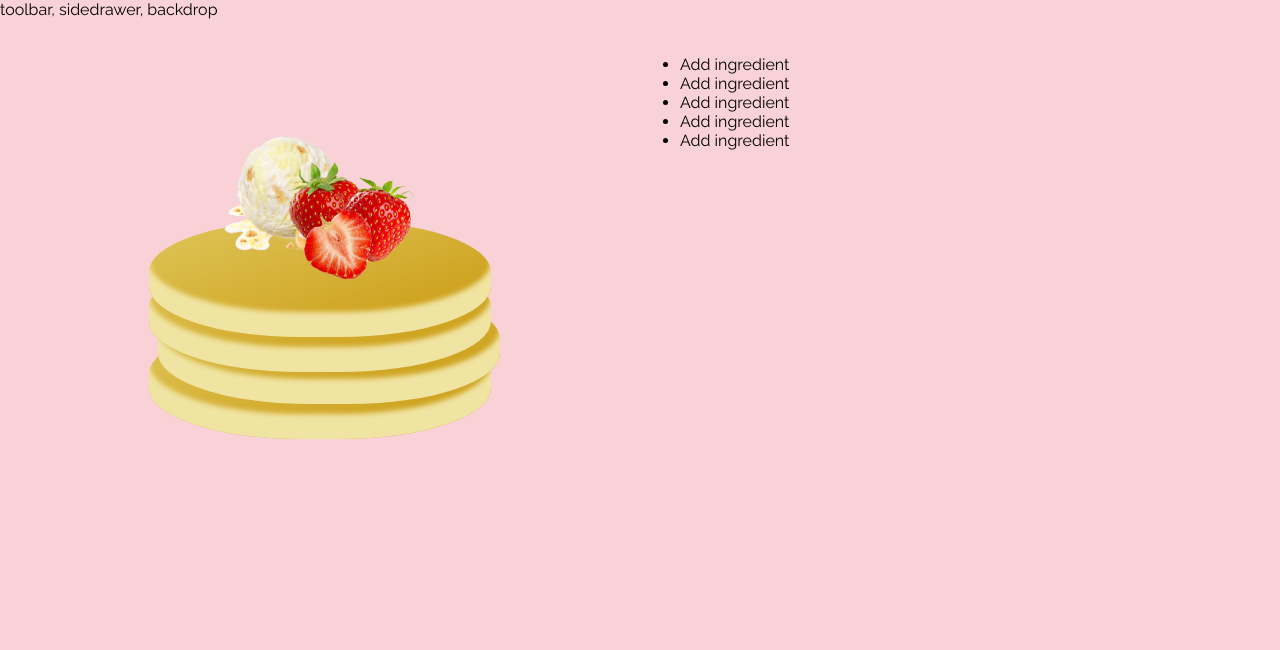
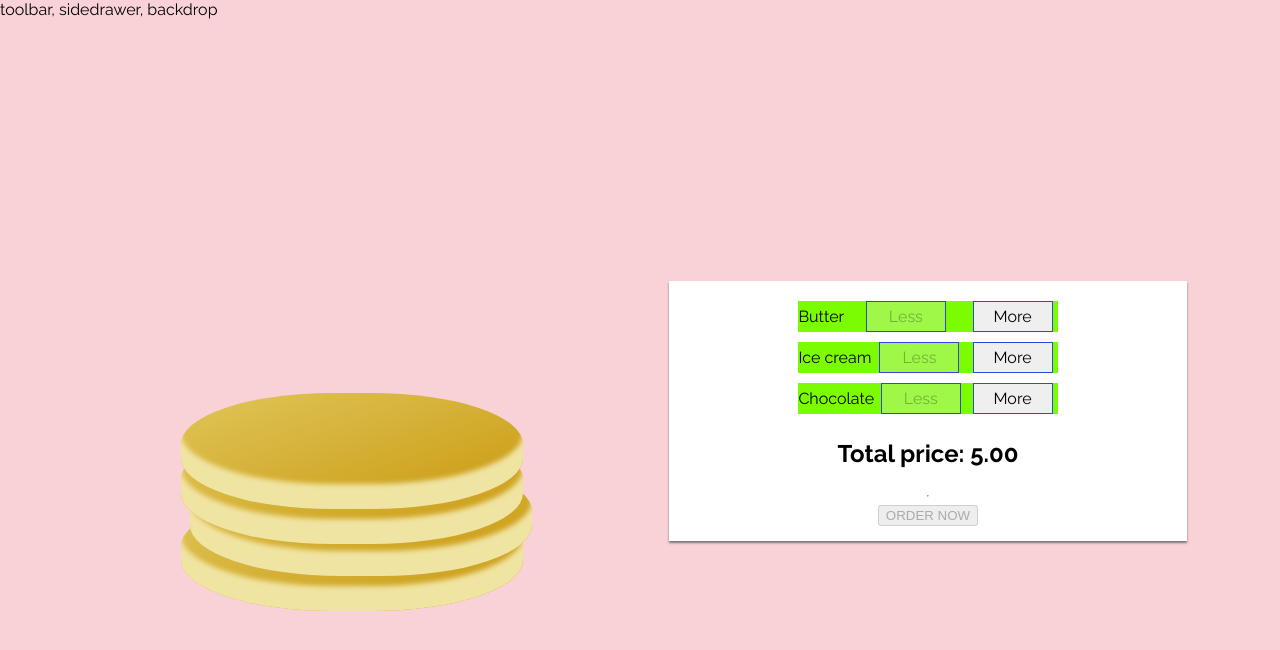
Before and after one commit to KasiaSobczyk/pancake-shop, a React (Create React App) app: page / in a window 1280 px wide. Shown: the top 650 px of the page. Built offline with nearby package versions, Linux system fonts and the light colour scheme.

Commit message:
add controls

```diff
--- a/src/components/Layout/Layout.module.css
+++ b/src/components/Layout/Layout.module.css
@@ -1,3 +1,6 @@
 .main {
-    margin-top: 20px;
+  width: 90%;
+  height: 90vh;
+  margin: 2rem auto;
+  display: flex;
 }
--- a/src/components/Pancake/Base/Base.module.css
+++ b/src/components/Pancake/Base/Base.module.css
@@ -14,15 +14,33 @@
 
 .Pancake {
   bottom: 0;
+  animation-delay: 0.5s;
 }
 
 .Pancake_1 {
   bottom: 2.2rem;
   left: 52%;
+  /* animation-delay: 1s; */
 }
 .Pancake_2 {
   bottom: 4.2rem;
+  /* animation: falling 2s; */
+  /* animation-fill-mode: backwards; */
+  /* animation-delay: 2s; */
 }
 .Pancake_3 {
   bottom: 6.4rem;
+  /* animation: falling 3s;
+  animation-fill-mode: none;
+  animation-delay: 3s; */
 }
+
+@keyframes falling {
+  0% {
+    bottom: 100%;
+    opacity: 0;
+  }
+  100% {
+    bottom: initial;
+  }
+}
--- /dev/null
+++ b/src/components/Pancake/Controls/Controls.js
@@ -0,0 +1,30 @@
+import React from 'react';
+import SingleControl from './SingleControl/SignleControl';
+import styles from './Controls.module.css';
+
+const products = [
+  { name: 'Butter', type: 'butter' },
+  { name: 'Ice cream', type: 'iceCream' },
+  { name: 'Chocolate', type: 'chocolate' },
+];
+
+const Controls = (props) => (
+  <div className={styles.control}>
+    {products.map((i) => (
+      <SingleControl
+        key={i.name}
+        isDisabled={props.disabled[i.type]}
+        name={i.name}
+        add={() => props.addNew(i.type)}
+        remove={() => props.removeOne(i.type)}
+      />
+    ))}
+    <h2>Total price: {props.price.toFixed(2)}</h2>
+    <hr />
+    <button type="button" disabled={!props.isPrepared}>
+      ORDER NOW
+    </button>
+  </div>
+);
+
+export default Controls;
--- /dev/null
+++ b/src/components/Pancake/Controls/Controls.module.css
@@ -0,0 +1,11 @@
+.control {
+    display: flex;
+    width: 90%;
+    margin: auto;
+    box-shadow: 0 2px 2px #777;
+    flex-direction: column;
+    padding: 15px 0;
+    background-color: #fff;
+    align-items: center;
+    min-height: 200px;
+}
--- /dev/null
+++ b/src/components/Pancake/Controls/SingleControl/SignleControl.js
@@ -0,0 +1,12 @@
+import React from 'react';
+import styles from './SingleControl.module.css';
+
+const SingleControl = (props) => (
+  <div className={styles.singleControl}>
+    <div className={styles.name}>{props.name}</div>
+    <button className={styles.less} onClick={props.remove} disabled={props.isDisabled}>Less</button>
+    <button className={styles.more} onClick={props.add}>More</button>
+  </div>
+);
+
+export default SingleControl;
--- /dev/null
+++ b/src/components/Pancake/Controls/SingleControl/SingleControl.module.css
@@ -0,0 +1,19 @@
+.singleControl {
+    width: 50%;
+    background-color: lawngreen;
+    display: flex;
+    justify-content: space-between;
+    align-items: center;
+    margin: 5px 0;
+}
+
+.singleControl button {
+    display: block;
+    font: inherit;
+    margin: 0 5px;
+    width: 80px;
+    padding: 5px;
+    cursor: pointer;
+    outline: none;
+    border: 1px solid #3244e2;
+}
--- a/src/components/Pancake/Pancake.js
+++ b/src/components/Pancake/Pancake.js
@@ -4,11 +4,19 @@ import AddIns from '../Pancake/Add-ins/Add-ins';
 import Base from '../Pancake/Base/Base';
 
 const pancake = (props) => {
-  const selectedIngredients = Object.keys(props.addIns).map((k) => {
-    return [...Array(props.addIns[k])].map((_, i) => {
-      return <AddIns key={k + 1} type={k} />;
-    });
-  });
+  let selectedIngredients = Object.keys(props.addIns)
+    .map((k) => {
+      return [...Array(props.addIns[k])].map((_, i) => {
+        return <AddIns key={k + i} type={k} />;
+      });
+    })
+    .reduce((prev, el) => {
+      return prev.concat(el);
+    }, []);
+  if(selectedIngredients === 0) {
+    return selectedIngredients = <h3>Add your ingredients!</h3>
+  }
+
   return (
     <div className={styles.Pancake}>
       <Base />
--- a/src/containers/PancakeCreator/PancakeCreator.js
+++ b/src/containers/PancakeCreator/PancakeCreator.js
@@ -3,31 +3,95 @@ import React, { Component } from 'react';
 import Aux from '../../hoc/react-aux';
 import Pancake from '../../components/Pancake/Pancake';
 import styles from './PancakeCreator.module.css';
+import Controls from '../../components/Pancake/Controls/Controls';
+
+const PRICES = {
+  chocolate: 2,
+  iceCream: 3,
+  butter: 1,
+  strawberry: 2,
+};
 
 class PancakeCreator extends Component {
   state = {
     addIns: {
-      // chocolate: 1,
-      iceCream: 1,
-      // butter: 1,
-      strawberry: 1,
+      chocolate: 0,
+      iceCream: 0,
+      butter: 0,
+      strawberry: 0,
     },
+    isPrepared: false,
+    totalPrice: 5,
   };
+
+  addProductHandler = (type) => {
+    const ingredients = this.state.addIns[type];
+    const amount = ingredients + 1;
+    const updatedState = {
+      ...this.state.addIns,
+    };
+    updatedState[type] = amount;
+    const price = PRICES[type];
+    const oldValue = this.state.totalPrice;
+    const multiplyPrice = oldValue + price;
+    this.setState({
+      addIns: updatedState,
+      totalPrice: multiplyPrice,
+    });
+    this.updateOrder(updatedState);
+  };
+
+  removeProductHandler = (type) => {
+    const ingredients = this.state.addIns[type];
+    if (ingredients === 0) {
+      return;
+    }
+    const amount = ingredients - 1;
+    const updatedState = {
+      ...this.state.addIns,
+    };
+    updatedState[type] = amount;
+    const price = PRICES[type];
+    const oldValue = this.state.totalPrice;
+    const multiplyPrice = oldValue - price;
+    this.setState({
+      addIns: updatedState,
+      totalPrice: multiplyPrice,
+    });
+    this.updateOrder(updatedState);
+  };
+
+  updateOrder(addIns) {
+    const summary = Object.keys(addIns)
+      .map((k) => {
+        return addIns[k];
+      })
+      .reduce((arr, el) => {
+        return arr + el;
+      }, 0);
+
+    this.setState({ isPrepared: summary > 0 });
+  }
+
   render() {
+    const isDisabled = { ...this.state.addIns };
+    for (let k in isDisabled) {
+      isDisabled[k] = isDisabled[k] === 0;
+    }
     return (
       <Aux>
-        <div className={styles.PancakeLayout}>
+        <div className={styles.pancakeLayout}>
           <div className={styles.col}>
             <Pancake addIns={this.state.addIns} />
           </div>
-          <div className={styles.col}>
-            <ul>
-              <li>Add ingredient</li>
-              <li>Add ingredient</li>
-              <li>Add ingredient</li>
-              <li>Add ingredient</li>
-              <li>Add ingredient</li>
-            </ul>
+          <div className={styles.col_1}>
+            <Controls
+              price={this.state.totalPrice}
+              disabled={isDisabled}
+              addNew={this.addProductHandler}
+              removeOne={this.removeProductHandler}
+              isPrepared={this.state.isPrepared}
+            />
           </div>
         </div>
       </Aux>
--- a/src/containers/PancakeCreator/PancakeCreator.module.css
+++ b/src/containers/PancakeCreator/PancakeCreator.module.css
@@ -1,8 +1,16 @@
-.PancakeLayout {
-    width: 100%;
+.pancakeLayout {
+  width: 100%;
+  height: 100%;
+  display: flex;
+}
+
+.pancakeLayout > * {
+  display: flex;
+  flex: 1;
+  height: 100%;
 }
 
 .col {
-    width: 50%;
-    float: left;
+  justify-content: center;
+  align-items: center;
 }
```
